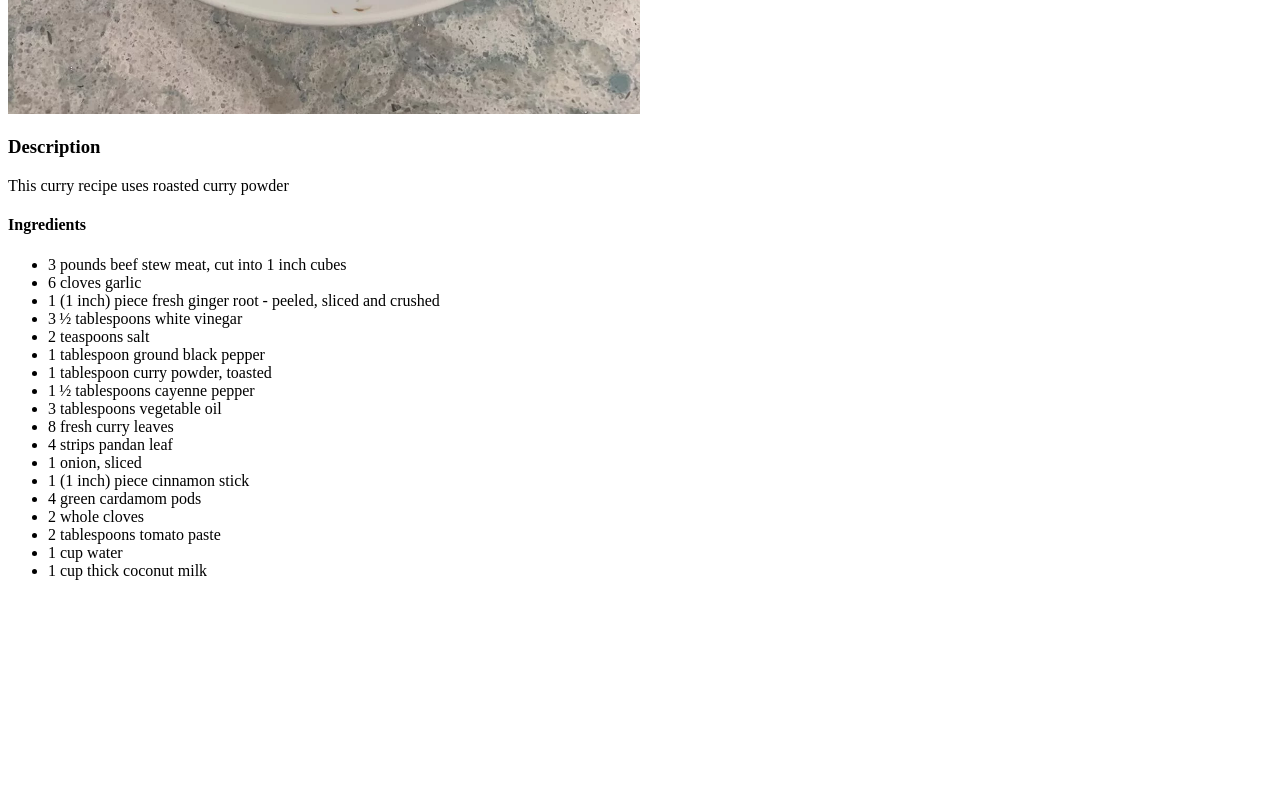
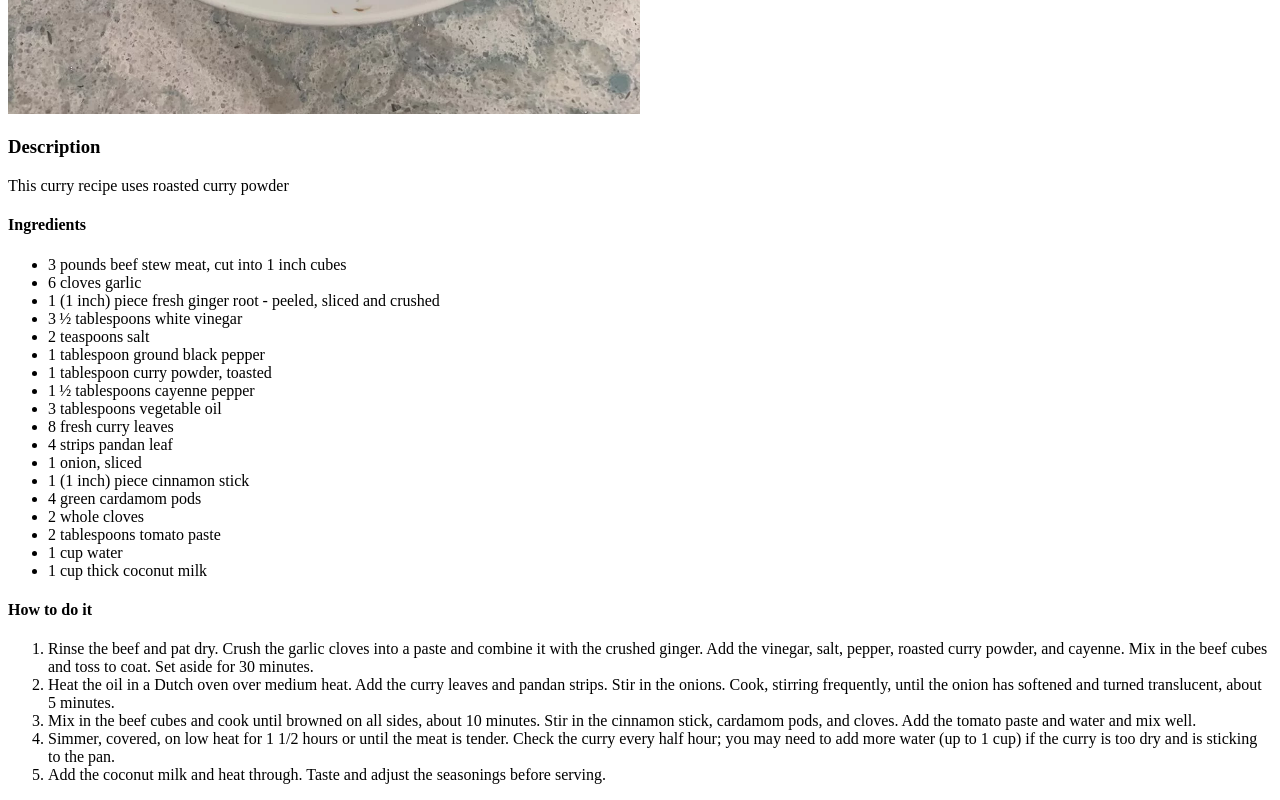
Before and after one commit to domydexi/odin-recipes, a plain HTML site: page recipes/curry.html in a window 1280 px wide. Shown: the part 809-1609 px from the top of the page. Before the commit the page ends 1405 px from the top, so only its background shows below. Drawn offline with Linux system fonts and the light colour scheme.

Commit message:
Add Steps part

```diff
--- a/recipes/curry.html
+++ b/recipes/curry.html
@@ -32,5 +32,22 @@
         <li>1 cup water</li>
         <li>1 cup thick coconut milk</li>
     </ul>
+    <h4>How to do it</h4>
+    <ol>
+        <li>Rinse the beef and pat dry. Crush the garlic cloves into a paste and combine it with the crushed ginger.
+            Add the vinegar, salt, pepper, roasted curry powder, and cayenne. Mix in the beef cubes and toss to coat.
+            Set aside for 30 minutes.</li>
+        <li>Heat the oil in a Dutch oven over medium heat.
+            Add the curry leaves and pandan strips. Stir in the onions.
+            Cook, stirring frequently, until the onion has softened and turned translucent, about 5 minutes.</li>
+        <li>Mix in the beef cubes and cook until browned on all sides, about 10 minutes.
+            Stir in the cinnamon stick, cardamom pods, and cloves.
+            Add the tomato paste and water and mix well.</li>
+        <li>Simmer, covered, on low heat for 1 1/2 hours or until the meat is tender.
+            Check the curry every half hour; you may need to add more water (up to 1 cup)
+            if the curry is too dry and is sticking to the pan.</li>
+        <li>Add the coconut milk and heat through.
+            Taste and adjust the seasonings before serving.</li>
+    </ol>
 </body>
 </html>
```
